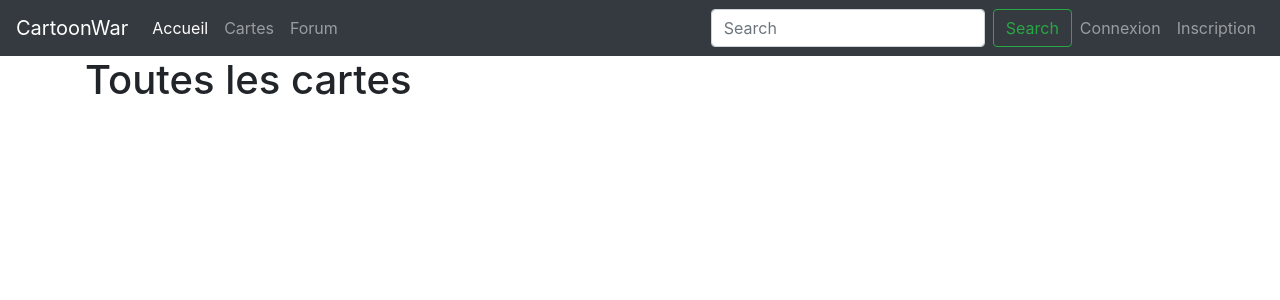
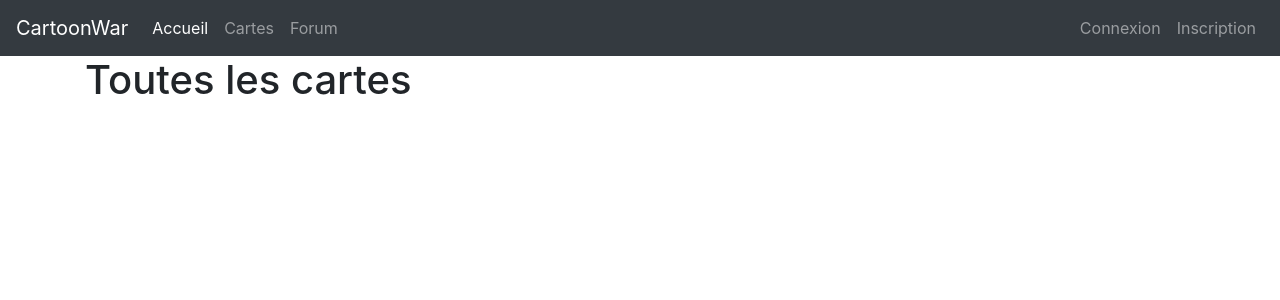
Before and after one commit to clavos/cartoonWar, a Django app: page /card/all/ in a window 1280 px wide. Shown: the top 300 px of the page. Run offline with Django 3.2, Linux system fonts and the light colour scheme; data that the repository does not hold is empty; some libraries are stand-ins or nearby versions.

Commit message:
Fix search bar AUTH

```diff
--- a/card/templates/base_generic.html
+++ b/card/templates/base_generic.html
@@ -51,13 +51,7 @@
                     {% endif %}
                     </ul>
                     <ul class="navbar-nav my-2 my-lg-0">
-                        <form class="form-inline my-2 my-lg-0" method="post"
-                              action="{% url 'get_research' %}">
-                            {% csrf_token %}
-                            <input class="form-control mr-sm-2" type="search" placeholder="Search" aria-label="Search"
-                                   name="research" id="research">
-                            <button class="btn btn-outline-success my-2 my-sm-0" type="submit">Search</button>
-                        </form>
+
                         {% if user.is_authenticated == False %}
                             <li class="nav-item">
                                 <a class="nav-link" href="{% url 'login' %}">Connexion</a>
@@ -67,6 +61,13 @@
                             </li>
                         {% endif %}
                         {% if user.is_authenticated %}
+                            <form class="form-inline my-2 my-lg-0" method="post"
+                                  action="{% url 'get_research' %}">
+                                {% csrf_token %}
+                                <input class="form-control mr-sm-2" type="search" placeholder="Search" aria-label="Search"
+                                       name="research" id="research">
+                                <button class="btn btn-outline-success my-2 my-sm-0" type="submit">Search</button>
+                            </form>
                             <li class="nav-item">
                                 <p>{{user.userprofile.money}}</p>
                             </li>
```
